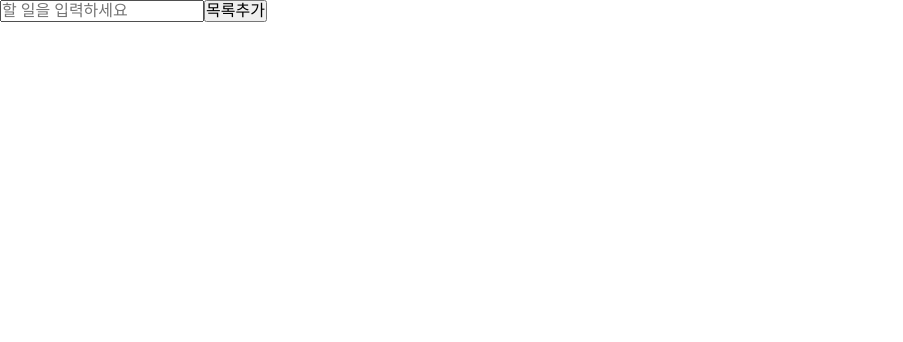
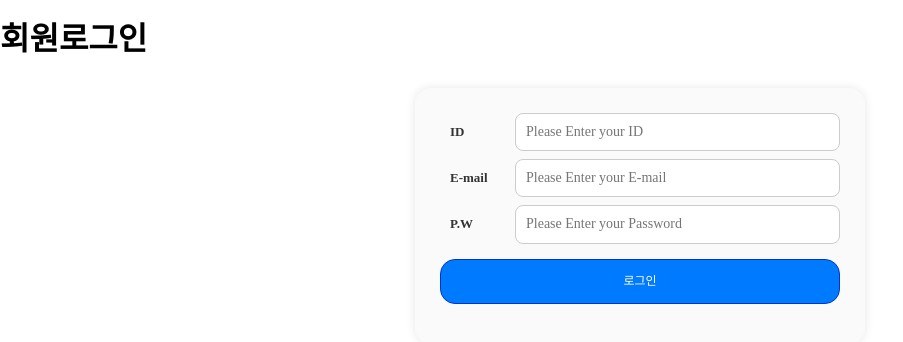
Before and after one commit to devyubi/til_react_cra, a React (Create React App) app: page / in a window 1280 px wide. Shown: the top 342 px of the page, without its empty margins (0-903 px from the left). Built offline with nearby package versions, Linux system fonts and the light colour scheme.

Commit message:
[docs] useState 활용

```diff
--- /dev/null
+++ b/src/components/form/InputField.jsx
@@ -0,0 +1,51 @@
+import styled from "@emotion/styled";
+import React from "react";
+
+// 전역자리
+const StyledInput = styled.input`
+  width: 100%;
+  padding: 10px;
+  border: 1px Solid #ccc;
+  border-radius: 8px;
+  font-size: 14px;
+  &:focus {
+    outline: none;
+    border: 1px solid #007bff;
+  }
+`;
+const StyledLabel = styled.label`
+  font-size: 13px;
+  display: block;
+  padding-left: 10px;
+  color: #333;
+  font-weight: 600;
+  min-width: 55px;
+  white-space: nowrap; // 줄내림 x (일자로 한줄처리)
+`;
+const InputGroup = styled.div`
+  display: flex;
+  align-items: center;
+  gap: 10px;
+  margin-bottom: 8px;
+`;
+
+function InputField({ label, type, name, value, placeholder, onChange }) {
+  // js 자리
+
+  // jsx 자리
+  return (
+    <InputGroup>
+      <StyledLabel htmlfor={name}>{label}</StyledLabel>
+      <StyledInput
+        type={type}
+        name={name}
+        id={name}
+        value={value}
+        placeholder={placeholder}
+        onChange={onChange}
+      />
+    </InputGroup>
+  );
+}
+
+export default InputField;
--- /dev/null
+++ b/src/components/form/LoginForm.jsx
@@ -0,0 +1,77 @@
+import styled from "@emotion/styled";
+import React from "react";
+import InputField from "./InputField";
+
+// 전역 자리
+const FormContainer = styled.div`
+  width: 100%;
+  padding: 25px;
+  max-width: 400px;
+  margin: 30px auto;
+  border-radius: 16px;
+  background-color: #fafafa;
+  box-shadow: 0px 0px 10px rgba(0, 0, 0, 0.1);
+`;
+const ErrorText = styled.div`
+  color: "red";
+  margin-top: 10px;
+  font-size: 12px;
+`;
+const SubmitButton = styled.button`
+  border-radius: 15px;
+  width: 100%;
+  padding: 15px;
+  max-width: 500px;
+  margin: 15px auto;
+  display: block;
+  background-color: #007bff;
+  color: #fff;
+  border: 1px solid #0036cb;
+  font-size: 12px;
+  &:hover {
+    background-color: #0061c8;
+  }
+`;
+
+function LoginForm({ formData, errorMessage, handleSubmit, handleChange }) {
+  // js 자리
+
+  // jsx 자리
+  return (
+    <FormContainer>
+      <form onSubmit={e => handleSubmit(e)}>
+        <InputField
+          label="ID"
+          type="text"
+          name="user_id"
+          value={formData.user_id}
+          placeholder="Please Enter your ID"
+          // 점점 짧아짐 (하단 onChange 참고)
+          onChange={handleChange}
+        />
+        <InputField
+          label="E-mail"
+          type="email"
+          name="user_email"
+          value={formData.user_email}
+          placeholder="Please Enter your E-mail"
+          // 또 짧아짐 (하단 onChange 참고)
+          onChange={e => handleChange(e)}
+        />
+        <InputField
+          label="P.W"
+          type="password"
+          name="user_pw"
+          value={formData.user_pw}
+          placeholder="Please Enter your Password"
+          // 최종
+          onChange={handleChange}
+        />
+        <SubmitButton type="submit">로그인</SubmitButton>
+      </form>
+      <ErrorText>{errorMessage}</ErrorText>
+    </FormContainer>
+  );
+}
+
+export default LoginForm;
--- a/src/pages/Test.jsx
+++ b/src/pages/Test.jsx
@@ -1,36 +1,58 @@
 import React, { useState } from "react";
+import LoginForm from "../components/form/LoginForm";
 
 function Test() {
-  const [todoList, setTodoList] = useState([]); // 할 일 목록
-  const [text, setText] = useState(""); // 입력창 내용
+  // js 자리
+  // 변수 관리
+  const [errorMessage, setErrorMessage] = useState("");
 
-  // 입력창이 바뀔 때마다 text 상태를 업데이트
-  const handleInputChange = e => {
-    setText(e.target.value);
+  // 모든 데이터가 모여지는 변수다.
+  const [formData, setFormData] = useState({
+    user_id: "",
+    user_email: "",
+    user_pw: "",
+  });
+  const handleChange = e => {
+    const { name, value } = e.target;
+    console.log(name, value);
+    setFormData({ ...formData, [name]: value });
   };
 
-  // 버튼 눌렀을 때 목록에 추가
-  const handleClick = () => {
-    if (text.trim() === "") return; // 빈칸이면 추가 안 함
-    setTodoList([...todoList, text]); // 기존 목록 + 새로운 할일
-    setText(""); // 입력창 비우기
+  const handleSubmit = e => {
+    // 웹브라우저 새로고침 방지 (prevent:방어하다)
+    e.preventDefault();
+    if (formData.user_id === "") {
+      setErrorMessage("Please Enter your ID");
+      return;
+    }
+    if (formData.user_email === "") {
+      setErrorMessage("Please Enter your E-mail");
+      return;
+    }
+    if (formData.user_pw === "") {
+      setErrorMessage("Please Enter your Password");
+      return;
+    }
+    console.log("BE로 Data 전송");
+
+    // QueryString 으로 보내기
+    console.log(
+      `/login/?id=${formData.user_id}&email=${formData.user_email}&pw=${formData.user_pw}`,
+    );
+    // 객체로 보내기
+    const data = { ...formData };
+    setErrorMessage("");
   };
-
+  // jsx 자리
   return (
     <div>
-      <input
-        type="text"
-        value={text}
-        onChange={handleInputChange}
-        placeholder="할 일을 입력하세요"
+      <h1>회원로그인</h1>
+      <LoginForm
+        formData={formData}
+        errorMessage={errorMessage}
+        handleChange={handleChange}
+        handleSubmit={handleSubmit}
       />
-      <button onClick={handleClick}>목록추가</button>
-
-      <ul>
-        {todoList.map((item, index) => (
-          <li key={index}>{item}</li> // 할 일 목록 표시
-        ))}
-      </ul>
     </div>
   );
 }
```
Also changed, not shown: 1 other file (tests, documents, lock files or other folders).
